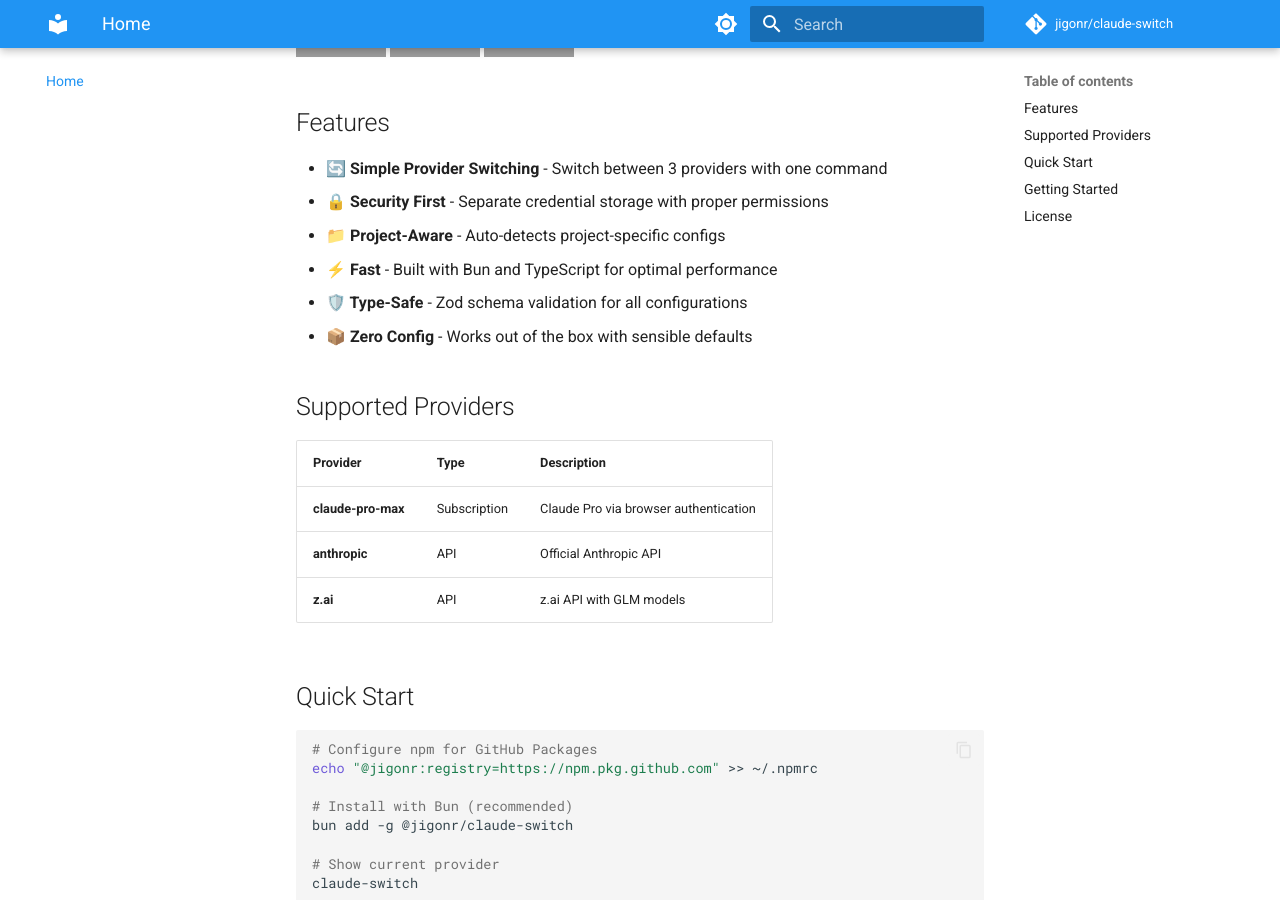
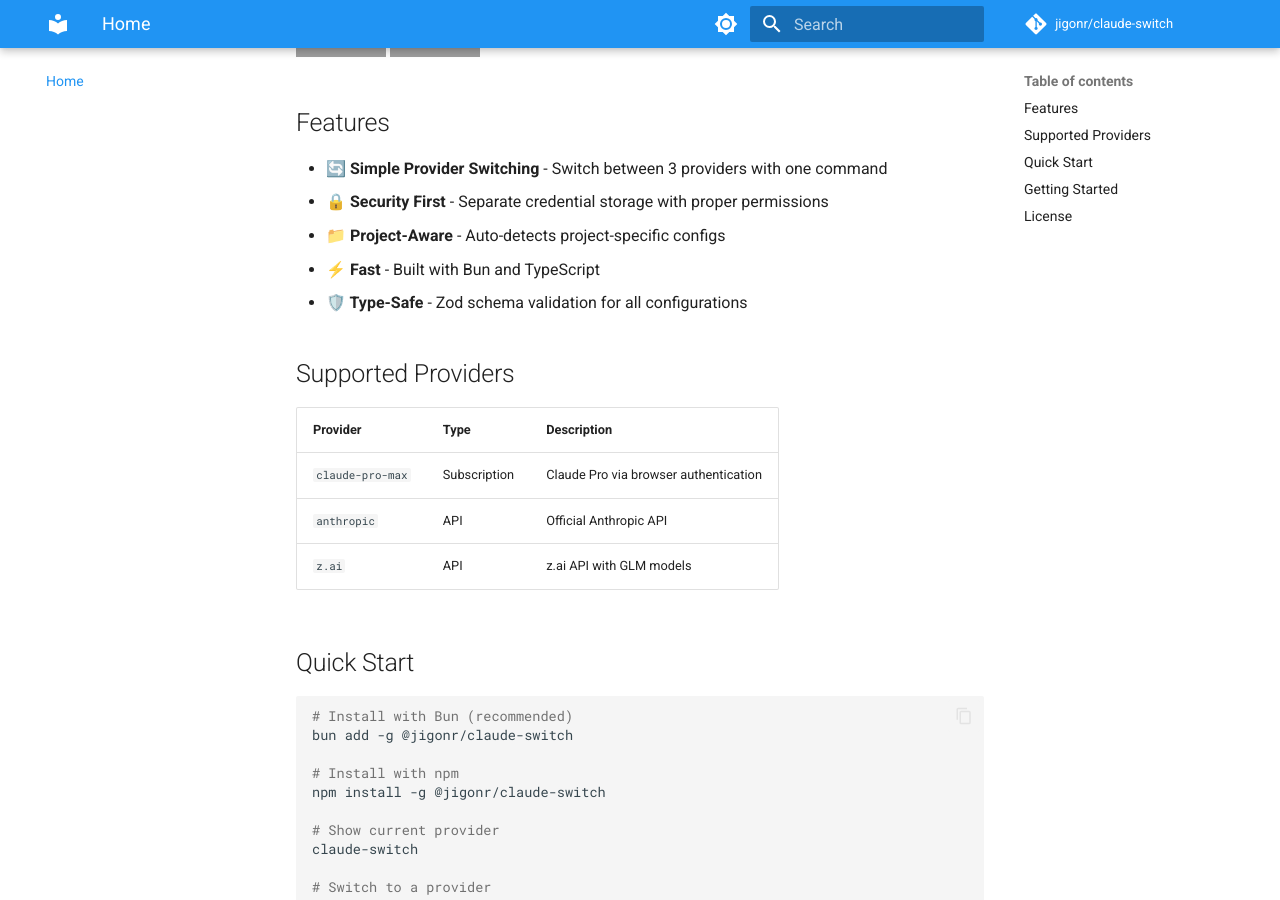
Before and after one commit to jigonr/claude-switch, an MkDocs documentation site: the page built from docs/index.md, in a window 1280 px wide and 900 px high, scrolled down 232 px. Built offline with MkDocs 1.6.1 and Material for MkDocs 9.7.7, drawn with Linux system fonts in a browser that asks for light colours; comment, search, counter and statistics services are not loaded; grey boxes are pictures that could not be loaded.

Commit message:
docs: simplify installation instructions
- Remove GitHub Packages configuration step
- Show both Bun (recommended) and npm options
- Streamline README

````diff
--- a/docs/index.md
+++ b/docs/index.md
@@ -3,7 +3,6 @@
 **Simple API provider switcher for Claude Code CLI.**
 
 [![CI](https://github.com/jigonr/claude-switch/workflows/CI/badge.svg)](https://github.com/jigonr/claude-switch/actions)
-[![GitHub Packages](https://img.shields.io/badge/npm-GitHub%20Packages-blue)](https://github.com/jigonr/claude-switch/packages)
 [![License: MIT](https://img.shields.io/badge/License-MIT-yellow.svg)](https://opensource.org/licenses/MIT)
 
 ## Features
@@ -11,26 +10,25 @@
 - **🔄 Simple Provider Switching** - Switch between 3 providers with one command
 - **🔒 Security First** - Separate credential storage with proper permissions
 - **📁 Project-Aware** - Auto-detects project-specific configs
-- **⚡ Fast** - Built with Bun and TypeScript for optimal performance
+- **⚡ Fast** - Built with Bun and TypeScript
 - **🛡️ Type-Safe** - Zod schema validation for all configurations
-- **📦 Zero Config** - Works out of the box with sensible defaults
 
 ## Supported Providers
 
 | Provider | Type | Description |
 |----------|------|-------------|
-| **claude-pro-max** | Subscription | Claude Pro via browser authentication |
-| **anthropic** | API | Official Anthropic API |
-| **z.ai** | API | z.ai API with GLM models |
+| `claude-pro-max` | Subscription | Claude Pro via browser authentication |
+| `anthropic` | API | Official Anthropic API |
+| `z.ai` | API | z.ai API with GLM models |
 
 ## Quick Start
 
 ```bash
-# Configure npm for GitHub Packages
-echo "@jigonr:registry=https://npm.pkg.github.com" >> ~/.npmrc
-
 # Install with Bun (recommended)
 bun add -g @jigonr/claude-switch
+
+# Install with npm
+npm install -g @jigonr/claude-switch
 
 # Show current provider
 claude-switch
````
Also changed, not shown: README.md (+18 -54 lines), docs/getting-started/installation.md (+1 -10 lines).
